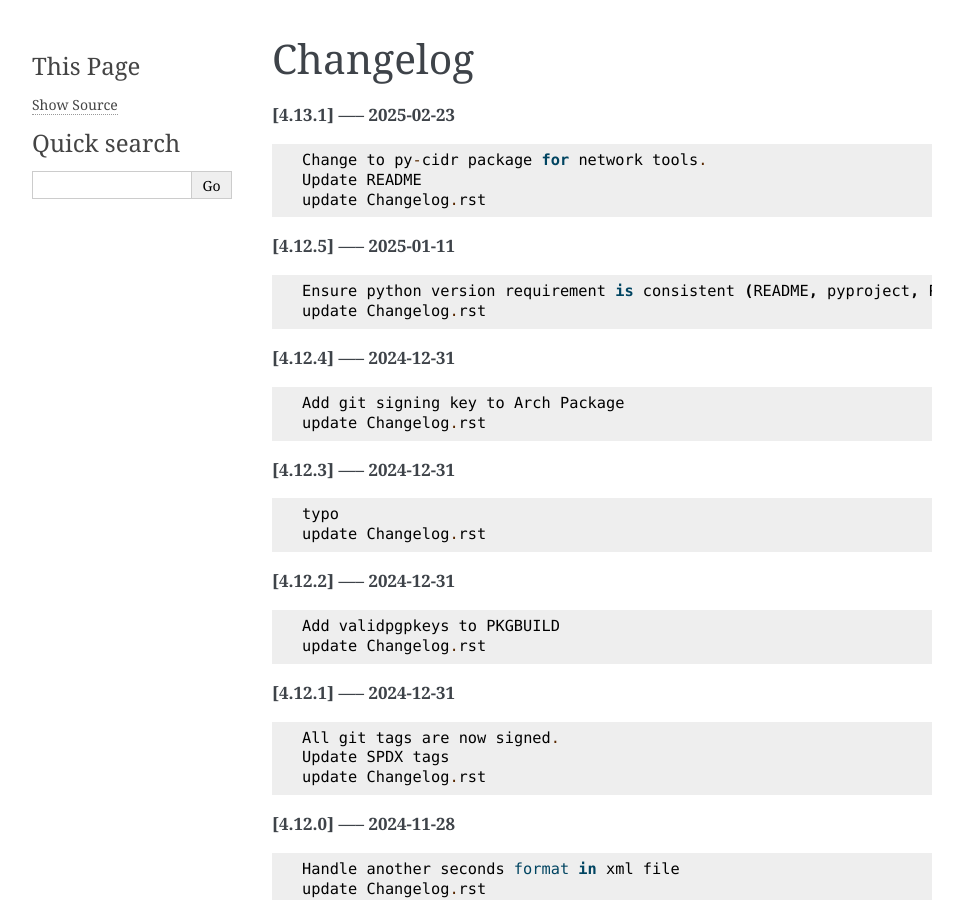
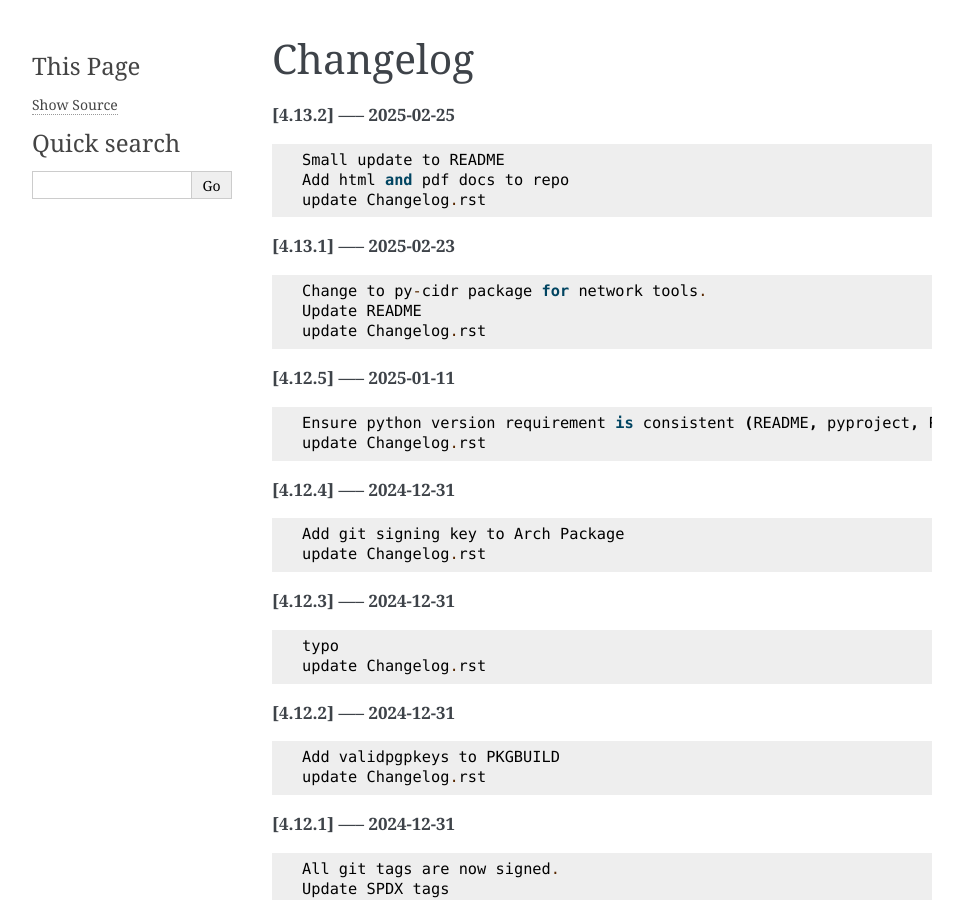
Before and after one commit to gene-git/dmarc_report, a Sphinx documentation site: the page built from Docs/Changelog.rst, in a window 1280 px wide and 900 px high. Shown: the whole window, without its empty margins (148-1111 px from the left). Built offline with Sphinx 7.4.7, drawn with Linux system fonts in a browser that asks for light colours; pages that are not in the unit, such as notebooks, are missing from menus.

Commit message:
update Changelog.rst

```diff
--- a/Docs/Changelog.rst
+++ b/Docs/Changelog.rst
@@ -1,5 +1,12 @@
 Changelog
 =========
+
+**[4.13.2] ----- 2025-02-25** ::
+
+	    Small update to README
+	    Add html and pdf docs to repo
+	    update Changelog.rst
+
 
 **[4.13.1] ----- 2025-02-23** ::
 
```
